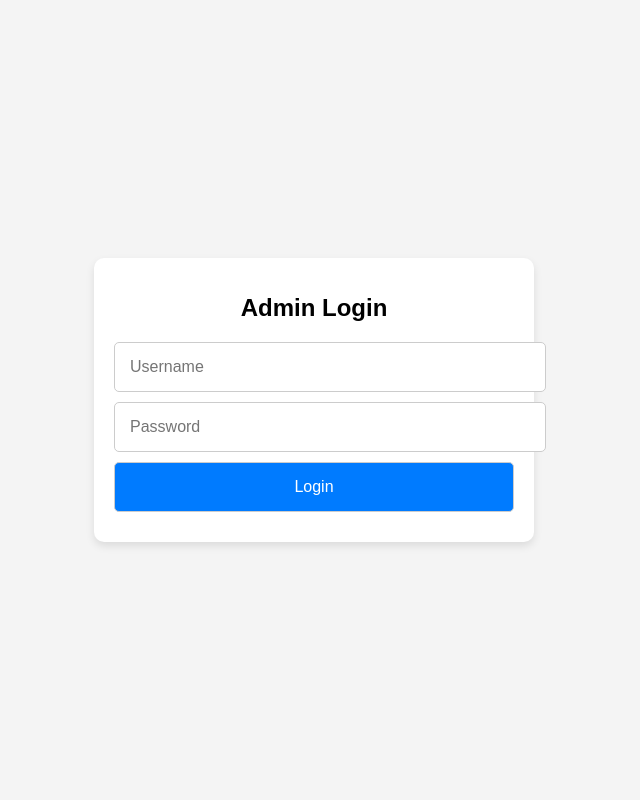
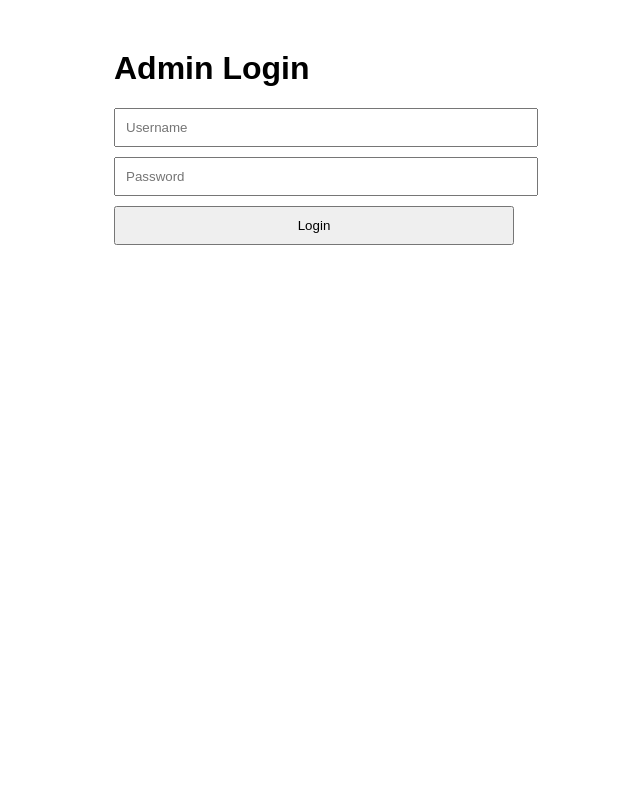
Before and after one commit to BorisVaneev/monocle, a Flask app: page /login in a window 1280 px wide. Shown: the whole page, without its empty margins (326-966 px from the left). Run offline with Flask 2, Linux system fonts and the light colour scheme.

Commit message:
Update admin_login.html

```diff
--- a/templates/admin_login.html
+++ b/templates/admin_login.html
@@ -5,26 +5,19 @@
     <meta name="viewport" content="width=device-width, initial-scale=1.0">
     <title>Admin Login</title>
     <style>
-        body { font-family: Arial, sans-serif; margin: 0; padding: 0; display: flex; justify-content: center; align-items: center; height: 100vh; background-color: #f4f4f4; }
-        .container { width: 90%; max-width: 400px; background-color: #fff; padding: 20px; border-radius: 10px; box-shadow: 0 4px 8px rgba(0, 0, 0, 0.1); }
-        h1 { text-align: center; font-size: 24px; margin-bottom: 20px; }
-        input, button { display: block; width: 100%; margin: 10px 0; padding: 15px; font-size: 16px; border: 1px solid #ccc; border-radius: 5px; }
-        button { background-color: #007bff; color: white; cursor: pointer; }
-        button:hover { background-color: #0056b3; }
-        p { color: red; font-size: 14px; text-align: center; }
+        body { font-family: Arial, sans-serif; max-width: 400px; margin: 50px auto; }
+        input, button { display: block; width: 100%; margin: 10px 0; padding: 10px; }
     </style>
 </head>
 <body>
-    <div class="container">
     <h1>Admin Login</h1>
     {% if error %}
-            <p>{{ error }}</p>
+        <p style="color: red;">{{ error }}</p>
     {% endif %}
     <form method="post">
         <input type="text" name="username" placeholder="Username" required>
         <input type="password" name="password" placeholder="Password" required>
         <button type="submit">Login</button>
     </form>
-    </div>
 </body>
 </html>
```
Lines whose indentation alone changed are shown as unchanged.
